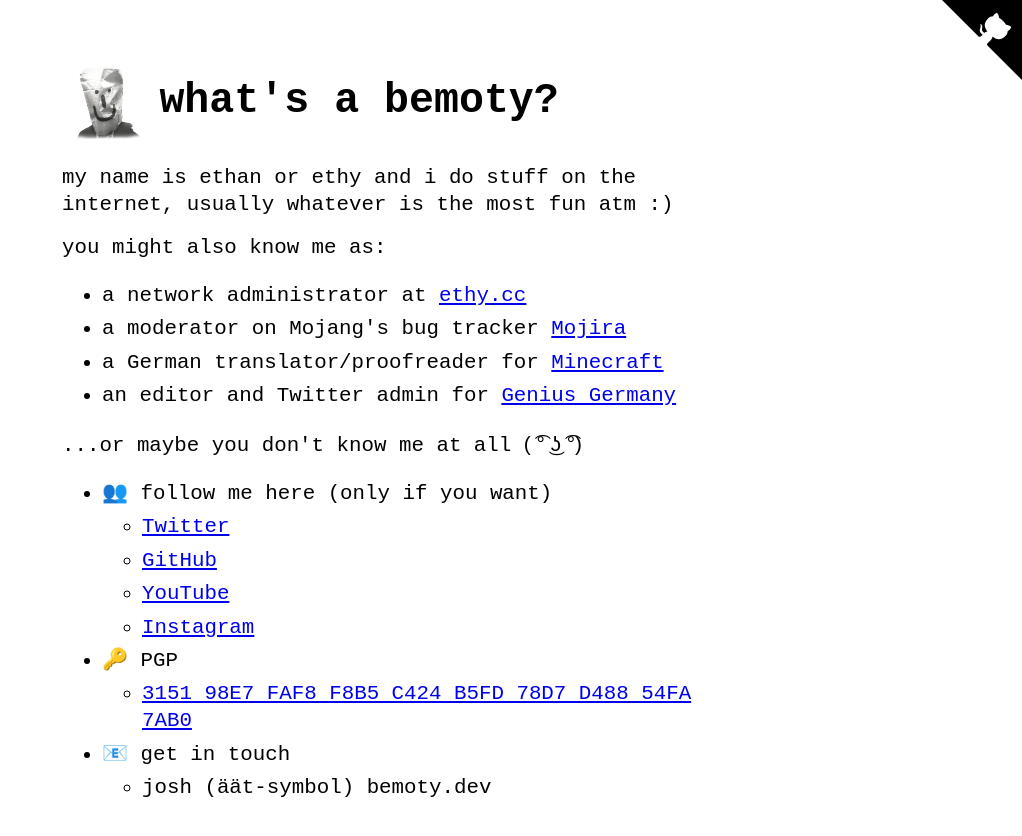
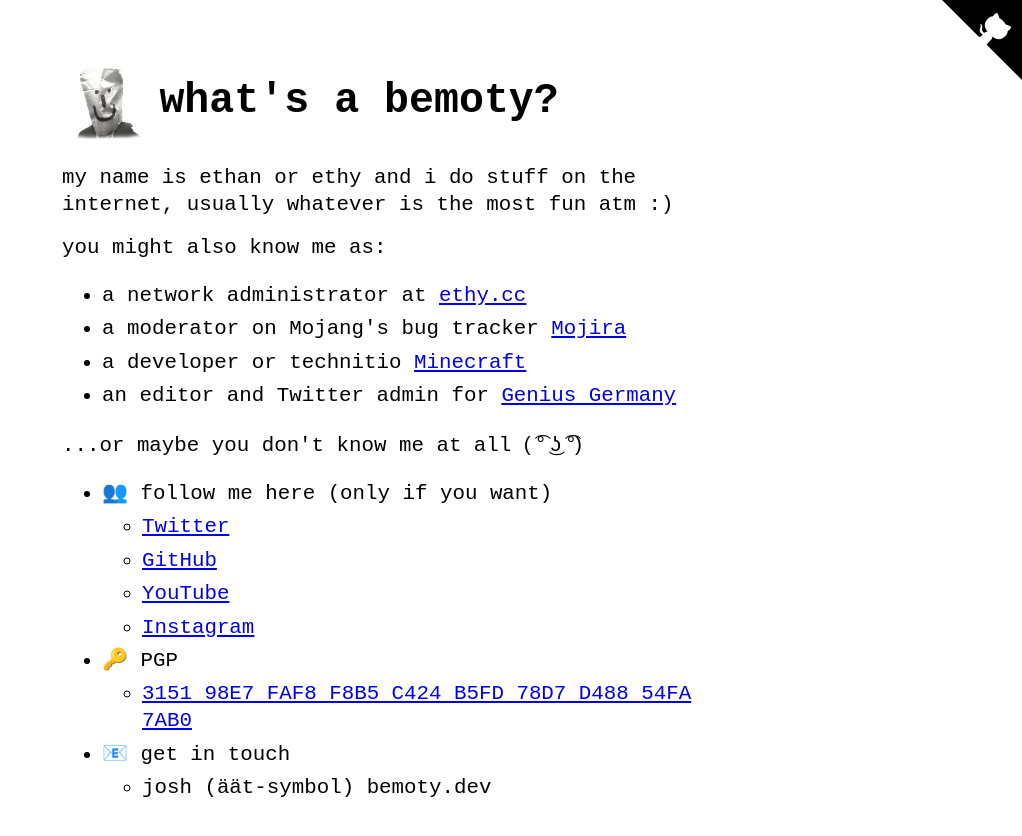
Before and after one commit to ethye/no-style-please-master-1-, a Jekyll site: the page built from index.md, in a window 1280 px wide. Shown: the top 836 px of the page, without its empty margins (258-1280 px from the left). Built offline with Jekyll 4.4.1, drawn with Linux system fonts in a browser that asks for light colours.

Commit message:
home.html: changed

```diff
--- a/_layouts/home.html
+++ b/_layouts/home.html
@@ -22,7 +22,7 @@ layout: default
       target="_blank" rel="noopener noreferrer">Mojira</a>
     </li>
     <li>
-      a German translator/proofreader for <a href="https://crowdin.com/project/minecraft/"
+      a developer or technitio <a href="https://crowdin.com/project/minecraft/"
       target="_blank" rel="noopener noreferrer">Minecraft</a>
     </li>
     <li>
```
